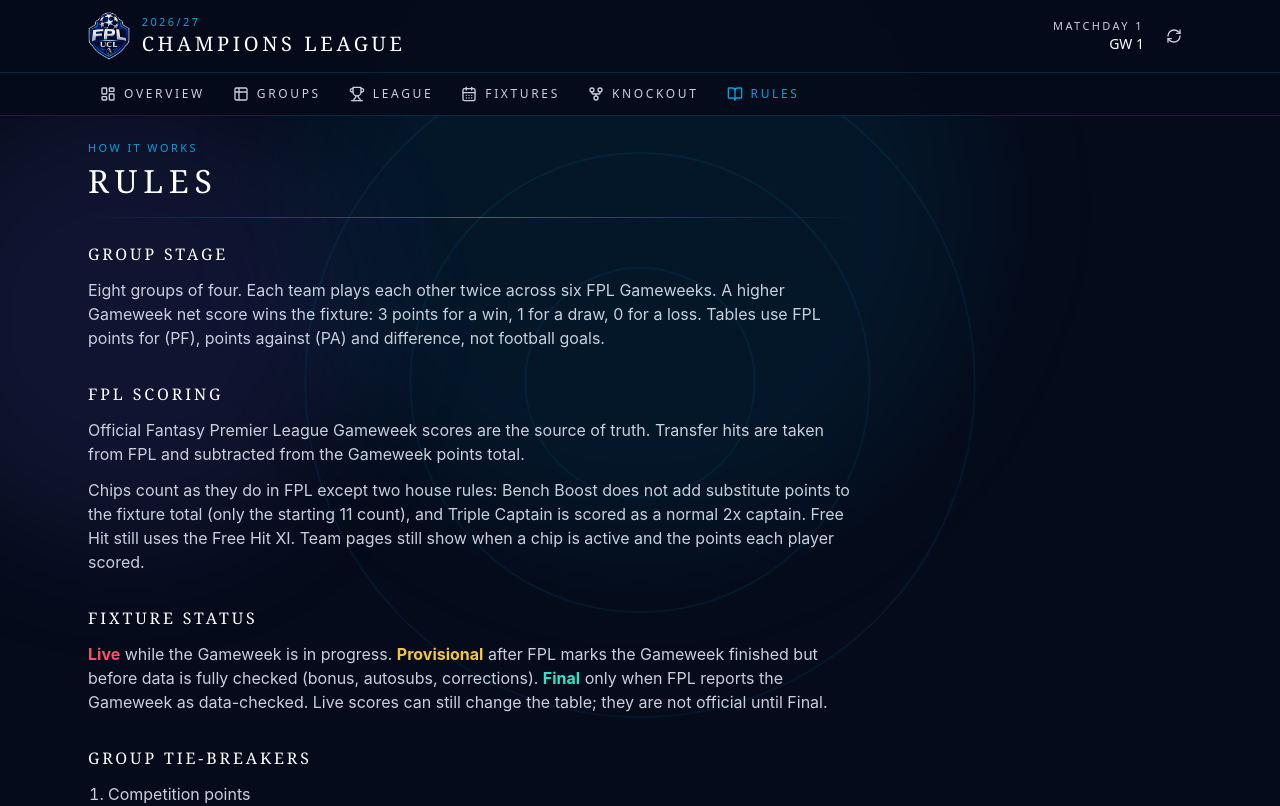
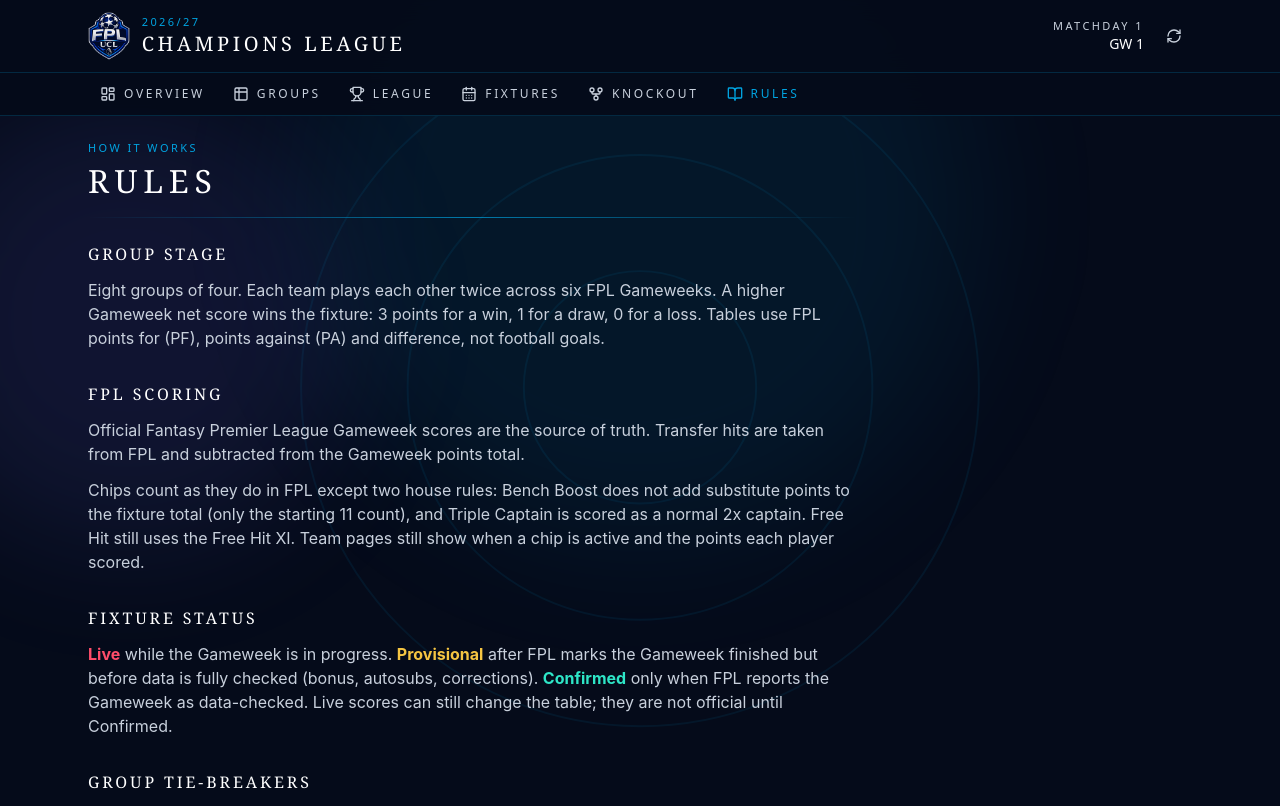
Before and after one commit to Aines25/fpl-ucl, a Nuxt app: page /rules in a window 1280 px wide. Shown: the top 806 px of the page. Built offline with nearby package versions, Linux system fonts and the light colour scheme; no server answers.

Commit message:
Rename the data-checked fixture status from Final to Confirmed.
Co-authored-by: Cursor <cursoragent@cursor.com>

```diff
--- a/app/components/competition/StatusBadge.vue
+++ b/app/components/competition/StatusBadge.vue
@@ -10,7 +10,7 @@ const labels: Record<FixtureStatus, string> = {
   scheduled: 'Scheduled',
   live: 'Live',
   provisional: 'Provisional',
-  final: 'Final',
+  final: 'Confirmed',
 }
 
 const classes: Record<FixtureStatus, string> = {
--- a/app/pages/rules.vue
+++ b/app/pages/rules.vue
@@ -31,8 +31,8 @@ import { matchdays } from '../../data/matchdays'
         <strong class="text-live">Live</strong> while the Gameweek is in progress.
         <strong class="text-provisional">Provisional</strong> after FPL marks the Gameweek finished
         but before data is fully checked (bonus, autosubs, corrections).
-        <strong class="text-final">Final</strong> only when FPL reports the Gameweek as data-checked.
-        Live scores can still change the table; they are not official until Final.
+        <strong class="text-final">Confirmed</strong> only when FPL reports the Gameweek as data-checked.
+        Live scores can still change the table; they are not official until Confirmed.
       </p>
     </section>
 
```
